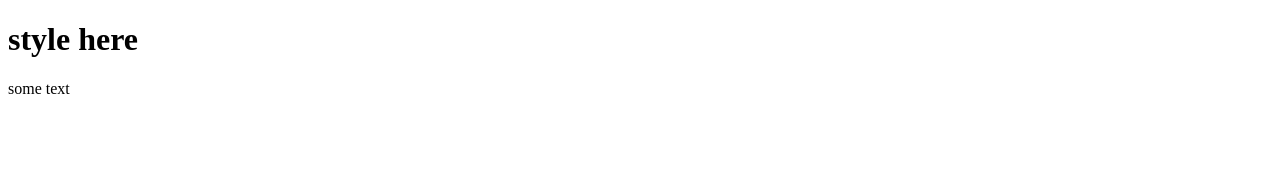
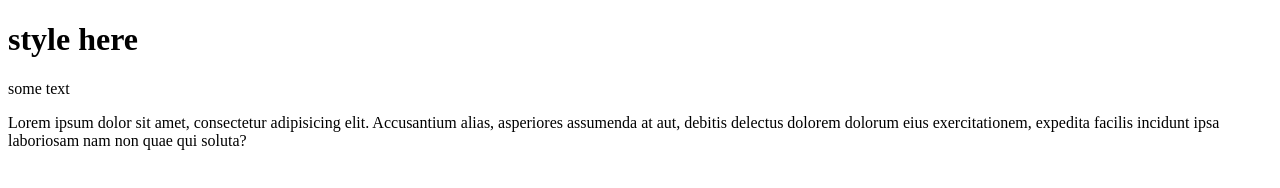
Before and after one commit to kravaPhpist/site, a plain HTML site: page index.html in a window 1280 px wide. Drawn offline with Linux system fonts and the light colour scheme.

Commit message:
third commit

```diff
--- a/index.html
+++ b/index.html
@@ -11,5 +11,6 @@
 <body>
 <h1>style here</h1>
 <p>some text</p>
+<p>Lorem ipsum dolor sit amet, consectetur adipisicing elit. Accusantium alias, asperiores assumenda at aut, debitis delectus dolorem dolorum eius exercitationem, expedita facilis incidunt ipsa laboriosam nam non quae qui soluta?</p>
 </body>
 </html>
```
